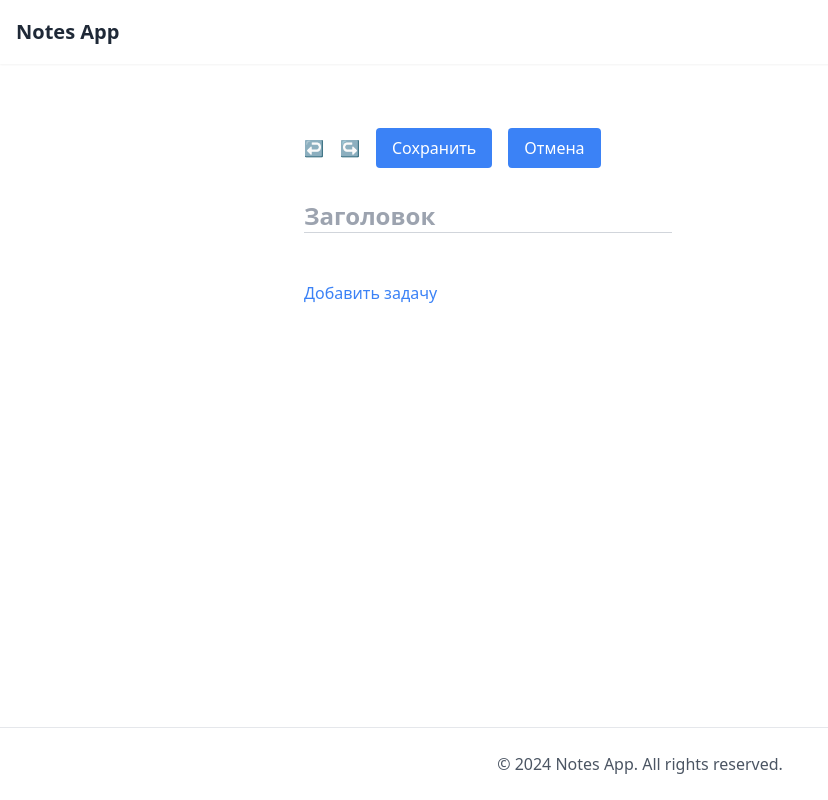
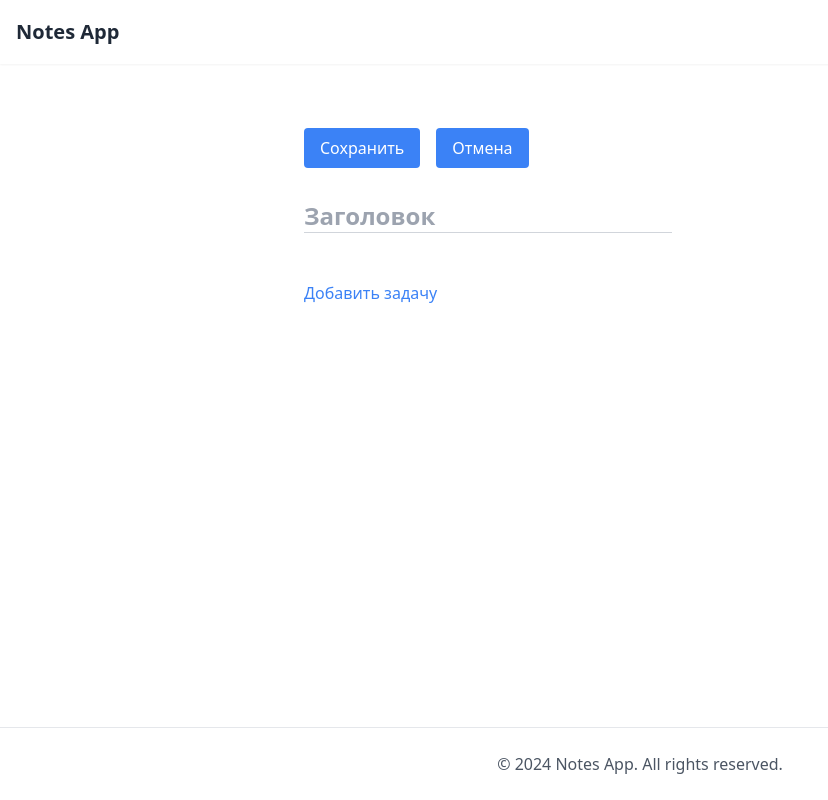
Before and after one commit to weelfis/notes-app, a Nuxt app: page /notes/new in a window 1280 px wide. Shown: the whole page, without its empty margins (0-828 px from the left). Built offline with nearby package versions, Linux system fonts and the light colour scheme.

Commit message:
pull: delete redo & undo

```diff
--- a/components/Toolbar.vue
+++ b/components/Toolbar.vue
@@ -1,5 +1,5 @@
 <script setup lang="ts">
-import { defineProps } from "vue";
+import { defineProps, defineEmits } from "vue";
 import type { IButton } from "../types/index";
 
 interface IProps {
@@ -11,6 +11,14 @@ defineProps<IProps>();
 const emit = defineEmits<{
   delete: [];
 }>();
+
+function handleKeydown(event: KeyboardEvent, button: IButton) {
+  if (event.key === "Enter" && button.label === "Сохранить") {
+    button.action();
+  } else if (event.key === "Backspace" && button.label === "Отмена") {
+    button.action();
+  }
+}
 </script>
 
 <template>
@@ -20,14 +28,17 @@ const emit = defineEmits<{
         v-for="button in buttons"
         :key="button.label"
         :class="button.class"
+        tabindex="0"
+        :disabled="button.disabled"
+        @keydown="handleKeydown($event, button)"
         @click="button.action"
-        :disabled="button.disabled"
       >
         {{ button.label }}
       </button>
       <button
         v-if="!isNew"
         class="bg-red-500 text-white px-4 py-2 rounded hover:bg-red-600"
+        tabindex="0"
         @click="emit('delete')"
       >
         Удалить
--- a/composables/useNotes.ts
+++ b/composables/useNotes.ts
@@ -68,50 +68,6 @@ export const useNotesStore = defineStore("notes", {
       this.currentIndex++;
       this.history = this.history.slice(0, this.currentIndex);
       this.history.push(action);
-    },
-
-    undo() {
-      if (this.currentIndex >= 0) {
-        const action = this.history[this.currentIndex];
-        switch (action.type) {
-          case "ADD_NOTE":
-            this.notes = this.notes.filter((n) => n.id !== action.note.id);
-            break;
-          case "UPDATE_NOTE":
-            const index = this.notes.findIndex((n) => n.id === action.note.id);
-            if (index !== -1) {
-              this.notes[index] = action.previousNote;
-            }
-            break;
-          case "DELETE_NOTE":
-            this.notes.push(action.note);
-            break;
-        }
-        this.currentIndex--;
-        this.saveToStorage();
-      }
-    },
-
-    redo() {
-      if (this.currentIndex < this.history.length - 1) {
-        this.currentIndex++;
-        const action = this.history[this.currentIndex];
-        switch (action.type) {
-          case "ADD_NOTE":
-            this.notes.push(action.note);
-            break;
-          case "UPDATE_NOTE":
-            const index = this.notes.findIndex((n) => n.id === action.note.id);
-            if (index !== -1) {
-              this.notes[index] = action.note;
-            }
-            break;
-          case "DELETE_NOTE":
-            this.notes = this.notes.filter((n) => n.id !== action.note.id);
-            break;
-        }
-        this.saveToStorage();
-      }
     }
   }
 });
--- a/nuxt.config.js
+++ b/nuxt.config.js
@@ -14,7 +14,6 @@ export default defineNuxtConfig({
 
   runtimeConfig: {
     apiSecret: "",
-
     public: {
       maxNotesPerUser: 100,
       maxTodosPerNote: 50,
@@ -23,5 +22,9 @@ export default defineNuxtConfig({
     }
   },
 
-  compatibilityDate: "2024-12-20"
+  compatibilityDate: "2024-12-20",
+
+  nitro: {
+    preset: "static"
+  }
 });
--- a/package.json
+++ b/package.json
@@ -6,7 +6,7 @@
     "node": "^20.0.0"
   },
   "scripts": {
-    "build": "nuxt build",
+    "build": "nuxt generate",
     "dev": "nuxt dev",
     "generate": "nuxt generate",
     "preview": "nuxt preview"
--- a/stores/notes.ts
+++ b/stores/notes.ts
@@ -128,13 +128,6 @@ export const useNotesStore = defineStore("notes", {
           note: deletedNote,
           timestamp: new Date()
         });
-
-        const notifications = useNotificationsStore();
-        notifications.add({
-          type: NotificationType.SUCCESS,
-          message: "Заметка успешно удалена",
-          timeout: 3000
-        });
       }
     },
 
@@ -144,70 +137,6 @@ export const useNotesStore = defineStore("notes", {
       }
       this.history.push(action);
       this.currentIndex = this.history.length - 1;
-    },
-
-    undo() {
-      if (this.currentIndex >= 0) {
-        const action = this.history[this.currentIndex];
-
-        switch (action.type) {
-          case "ADD_NOTE": {
-            const index = this.notes.findIndex((n) => n.id === action.note.id);
-            if (index !== -1) {
-              this.notes.splice(index, 1);
-            }
-            break;
-          }
-          case "UPDATE_NOTE": {
-            if (action.previousNote) {
-              const index = this.notes.findIndex(
-                (n) => n.id === action.note.id
-              );
-              if (index !== -1) {
-                this.notes[index] = { ...action.previousNote };
-              }
-            }
-            break;
-          }
-          case "DELETE_NOTE": {
-            this.notes.push({ ...action.note });
-            break;
-          }
-        }
-
-        this.currentIndex--;
-        this.saveToStorage();
-      }
-    },
-
-    redo() {
-      if (this.currentIndex < this.history.length - 1) {
-        this.currentIndex++;
-        const action = this.history[this.currentIndex];
-
-        switch (action.type) {
-          case "ADD_NOTE": {
-            this.notes.push({ ...action.note });
-            break;
-          }
-          case "UPDATE_NOTE": {
-            const index = this.notes.findIndex((n) => n.id === action.note.id);
-            if (index !== -1) {
-              this.notes[index] = { ...action.note };
-            }
-            break;
-          }
-          case "DELETE_NOTE": {
-            const index = this.notes.findIndex((n) => n.id === action.note.id);
-            if (index !== -1) {
-              this.notes.splice(index, 1);
-            }
-            break;
-          }
-        }
-
-        this.saveToStorage();
-      }
     }
   }
 });
--- a/use/useNotesHelper.ts
+++ b/use/useNotesHelper.ts
@@ -66,11 +66,6 @@ export function useNoteEditor() {
     ...DEFAULT_NOTE,
     id: isNew.value ? crypto.randomUUID() : (route.params.id as string)
   });
-
-  const canUndo = computed(() => notesStore.currentIndex >= 0);
-  const canRedo = computed(
-    () => notesStore.currentIndex < notesStore.history.length - 1
-  );
 
   const showDeleteDialog = ref(false);
   const showCancelDialog = ref(false);
@@ -168,31 +163,6 @@ export function useNoteEditor() {
     }
   }
 
-  function undoRedo(action: "undo" | "redo") {
-    try {
-      if (action === "undo" && canUndo.value) {
-        notesStore.undo();
-        notificationsStore.add(
-          createNotification(NotificationType.SUCCESS, "Действие отменено")
-        );
-      } else if (action === "redo" && canRedo.value) {
-        notesStore.redo();
-        notificationsStore.add(
-          createNotification(NotificationType.SUCCESS, "Действие восстановлено")
-        );
-      }
-    } catch (error) {
-      notificationsStore.add(
-        createNotification(
-          NotificationType.ERROR,
-          `Не удалось ${
-            action === "undo" ? "отменить" : "восстановить"
-          } действие`
-        )
-      );
-    }
-  }
-
   function cancel() {
     if (
       note.value.title.trim() ||
@@ -222,18 +192,6 @@ export function useNoteEditor() {
   ]);
 
   const buttons = computed<IButton[]>(() => [
-    {
-      label: "↩",
-      action: () => undoRedo("undo"),
-      class: "text-gray-600 hover:text-gray-800 disabled:opacity-50",
-      disabled: !canUndo.value
-    },
-    {
-      label: "↪",
-      action: () => undoRedo("redo"),
-      class: "text-gray-600 hover:text-gray-800 disabled:opacity-50",
-      disabled: !canRedo.value
-    },
     {
       label: "Сохранить",
       action: save,
```
Also changed, not shown: 1 other file (tests, documents, lock files or other folders).
